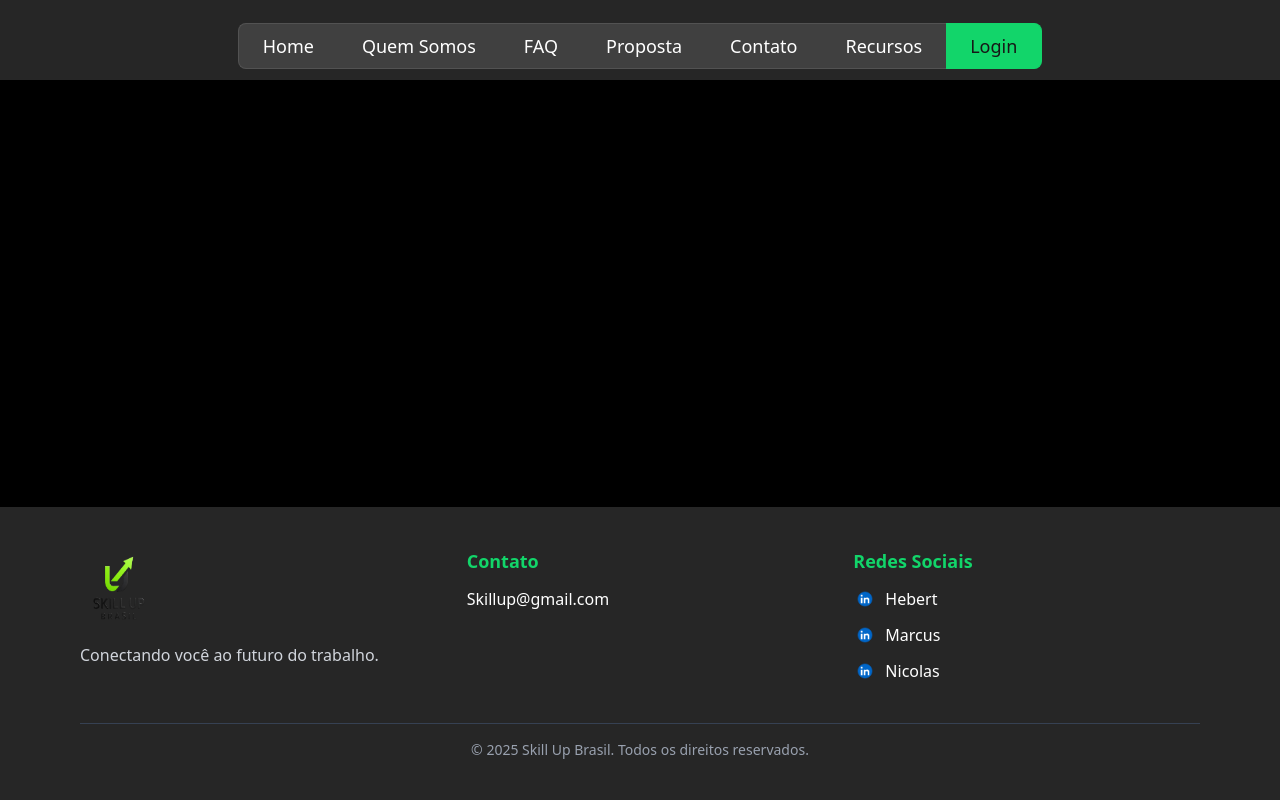
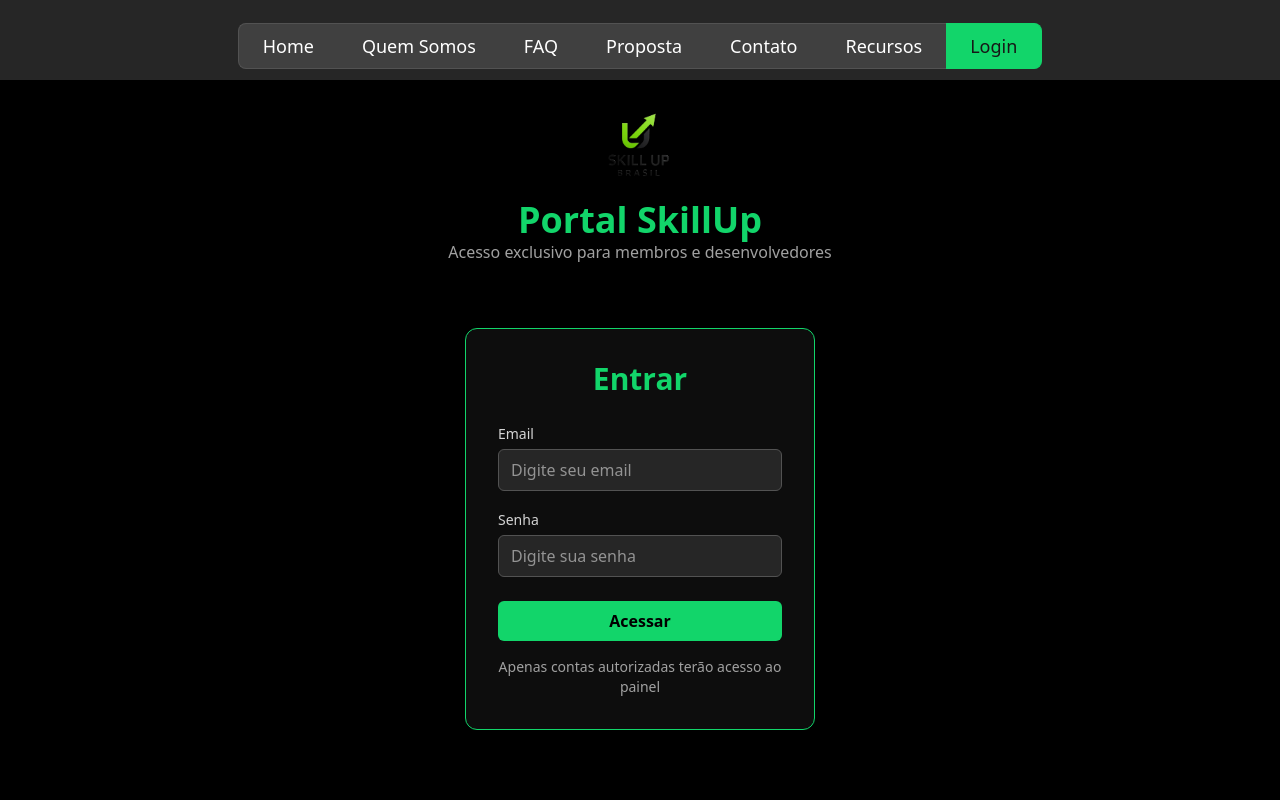
Before and after one commit to Nicolas-Ramiro/SkillUpBrasil, a React (Vite) app: page /login in a window 1280 px wide. Shown: the top 800 px of the page. Built offline with nearby package versions, Linux system fonts and the light colour scheme.

Commit message:
Criando as paginas de Login e Dashboard

```diff
--- a/src/App.tsx
+++ b/src/App.tsx
@@ -9,12 +9,30 @@ import ContatoPage from "./pages/ContatoPage";
 import RecursosPage from "./pages/ResursosPage";
 import CursosPage from "./pages/CursosPage";
 import MentoriasPage from "./pages/mentoria/MentoriaPage";
+import { LoginPage } from "./pages/LoginPage";
+import { DashboardPage } from "./pages/dashboard/DashboardPage";
+
+import type { JSX } from "react";
+
+// Componente de proteção de rota
+function ProtectedRoute({ children }: { children: JSX.Element }) {
+  const email = localStorage.getItem("userEmail");
+
+  // Apenas email da empresa pode acessar dashboard
+  if (email !== "Adminskillup@gmail.com") {
+    return <Navigate to="/" replace />;
+  }
+
+  return children;
+}
+
 
 export default function App() {
   return (
     <Router>
       <div className="flex flex-col min-h-screen bg-black text-white">
         <Header />
+
         <main className="flex-1 pt-[140px] md:pt-20 pb-40 px-4">
           <Routes>
             <Route path="/" element={<HomePage />} />
@@ -25,6 +43,10 @@ export default function App() {
             <Route path="/recursos" element={<RecursosPage />} />
             <Route path="/cursos" element={<CursosPage />} />
             <Route path="/mentorias" element={<MentoriasPage />} />
+            <Route path="/login" element={<LoginPage />} />
+
+            {/* Rota Protegida */}
+            <Route path="/dashboard" element={<ProtectedRoute><DashboardPage /></ProtectedRoute>}/>
           </Routes>
         </main>
         <Footer />
--- /dev/null
+++ b/src/components/login/LoginForm.tsx
@@ -0,0 +1,105 @@
+import { useState } from "react";
+import { useNavigate } from "react-router-dom";
+
+export default function LoginForm() {
+  const navigate = useNavigate();
+  const [loading, setLoading] = useState(false);
+
+  const [values, setValues] = useState({
+    email: "",
+    password: "",
+  });
+
+  function handleChange(e: React.ChangeEvent<HTMLInputElement>) {
+    const { name, value } = e.target;
+    setValues((prev) => ({ ...prev, [name]: value }));
+  }
+
+  async function handleSubmit(e: React.FormEvent) {
+    e.preventDefault();
+    setLoading(true);
+
+    try {
+      await new Promise((resolve) => setTimeout(resolve, 800)); // Loading fake
+
+      const empresaEmail = "Adminskillup@gmail.com";
+      const senhaEmpresa = "123456";
+
+      // Salva email para o Header identificar o tipo de conta
+      localStorage.setItem("userEmail", values.email);
+
+      // Login da empresa → dashboard
+      if (values.email === empresaEmail && values.password === senhaEmpresa) {
+        localStorage.setItem("authToken", "token_empresa_123");
+        navigate("/dashboard");
+        return;
+      }
+
+      // Login normal → volta para home
+      localStorage.setItem("authToken", "token_comum_123");
+      navigate("/");
+    } catch {
+      alert("Erro inesperado. Tente novamente.");
+    } finally {
+      setLoading(false);
+    }
+  }
+
+  return (
+    <form
+      onSubmit={handleSubmit}
+      className="bg-neutral-900/60 border border-verde p-8 rounded-xl w-[350px] shadow-xl backdrop-blur-md"
+    >
+      <h2 className="text-3xl font-bold text-verde text-center mb-6">
+        Entrar
+      </h2>
+
+      {/* EMAIL */}
+      <div className="mb-4">
+        <label className="text-neutral-300 text-sm">Email</label>
+        <input
+          type="email"
+          name="email"
+          placeholder="Digite seu email"
+          required
+          value={values.email}
+          onChange={handleChange}
+          disabled={loading}
+          className="w-full mt-1 px-3 py-2 bg-neutral-800 border border-neutral-600 text-white rounded-md
+          focus:ring-2 focus:ring-verde focus:outline-none"
+        />
+      </div>
+
+      {/* SENHA */}
+      <div className="mb-6">
+        <label className="text-neutral-300 text-sm">Senha</label>
+        <input
+          type="password"
+          name="password"
+          placeholder="Digite sua senha"
+          required
+          minLength={6}
+          value={values.password}
+          onChange={handleChange}
+          disabled={loading}
+          className="w-full mt-1 px-3 py-2 bg-neutral-800 border border-neutral-600 text-white rounded-md
+          focus:ring-2 focus:ring-verde focus:outline-none"
+        />
+      </div>
+
+      {/* BOTÃO */}
+      <button
+        type="submit"
+        disabled={loading}
+        className="w-full bg-verde text-black font-bold py-2 rounded-md
+        hover:bg-green-400 transition disabled:opacity-50"
+      >
+        {loading ? "Entrando..." : "Acessar"}
+      </button>
+
+      <p className="text-neutral-400 text-sm text-center mt-4">
+        Apenas contas autorizadas terão acesso ao painel
+      </p>
+    </form>
+  );
+}
--- /dev/null
+++ b/src/components/login/LoginLayout.tsx
@@ -0,0 +1,33 @@
+import type { ReactNode } from "react";
+import { Link } from "react-router-dom";
+import logo from "../../assets/SkillUp.png";
+
+interface LoginLayoutProps {
+  children: ReactNode;
+}
+
+export default function LoginLayout({ children }: LoginLayoutProps) {
+  return (
+    <div className="w-full flex flex-col items-center">
+
+      {/* HEADER */}
+      <header className="w-full py-6 flex flex-col items-center">
+        <Link to="/">
+          <img src={logo} className="w-24 opacity-90 hover:opacity-100 transition" />
+        </Link>
+
+        <h1 className="text-4xl font-bold mt-4 text-verde">
+          Portal SkillUp
+        </h1>
+        <p className="text-neutral-400">
+          Acesso exclusivo para membros e desenvolvedores
+        </p>
+      </header>
+
+      {/* CONTENT */}
+      <main className="flex justify-center items-center w-full py-10">
+        {children}
+      </main>
+    </div>
+  );
+}
--- /dev/null
+++ b/src/pages/LoginPage.tsx
@@ -0,0 +1,12 @@
+import LoginLayout from "../components/login/LoginLayout";
+import LoginForm from "../components/login/LoginForm";
+
+export function LoginPage() {
+    return (
+        <LoginLayout>
+            <div className="flex items-center justify-center">
+                    <LoginForm />
+                </div>
+        </LoginLayout>
+    );
+}
--- /dev/null
+++ b/src/pages/dashboard/DashboardPage.tsx
@@ -0,0 +1,34 @@
+import { useNavigate } from "react-router-dom";
+
+export function DashboardPage() {
+    const navigate = useNavigate();
+
+    const links = [
+        { label: "Usuário", path: "/dashboard/usuario" },
+        { label: "Curso", path: "/dashboard/curso" },
+        { label: "Mentoria", path: "/dashboard/mentoria" },
+        { label: "Recomendação", path: "/dashboard/recomendacao" },
+        { label: "Progresso", path: "/dashboard/progresso" },
+        { label: "Oferta Habilidade", path: "/dashboard/habilidade" },
+        { label: "Transação Moeda", path: "/dashboard/moeda" },
+        { label: "Troca Escambo", path: "/dashboard/escambo" },
+    ];
+
+
+    return (
+        <div className="mt-12 flex flex-col items-center justify-center p-6 text-white">
+            <h1 className="text-3xl font-bold text-verde mb-6">Dashboard</h1>
+            <div className="grid grid-cols-1 sm:grid-cols-2 md:grid-cols-3 gap-4 w-full max-w-xl">
+                {links.map((btn, i) => (
+                <button
+                    key={i}
+                    onClick={() => navigate(btn.path)}
+                    className="bg-zinc-900 hover:bg-verde transition text-sm sm:text-base font-medium py-3 rounded-lg border border-zinc-700"
+                >
+                    {btn.label}
+                </button>
+                ))}
+            </div>
+        </div>
+    );
+}
```
